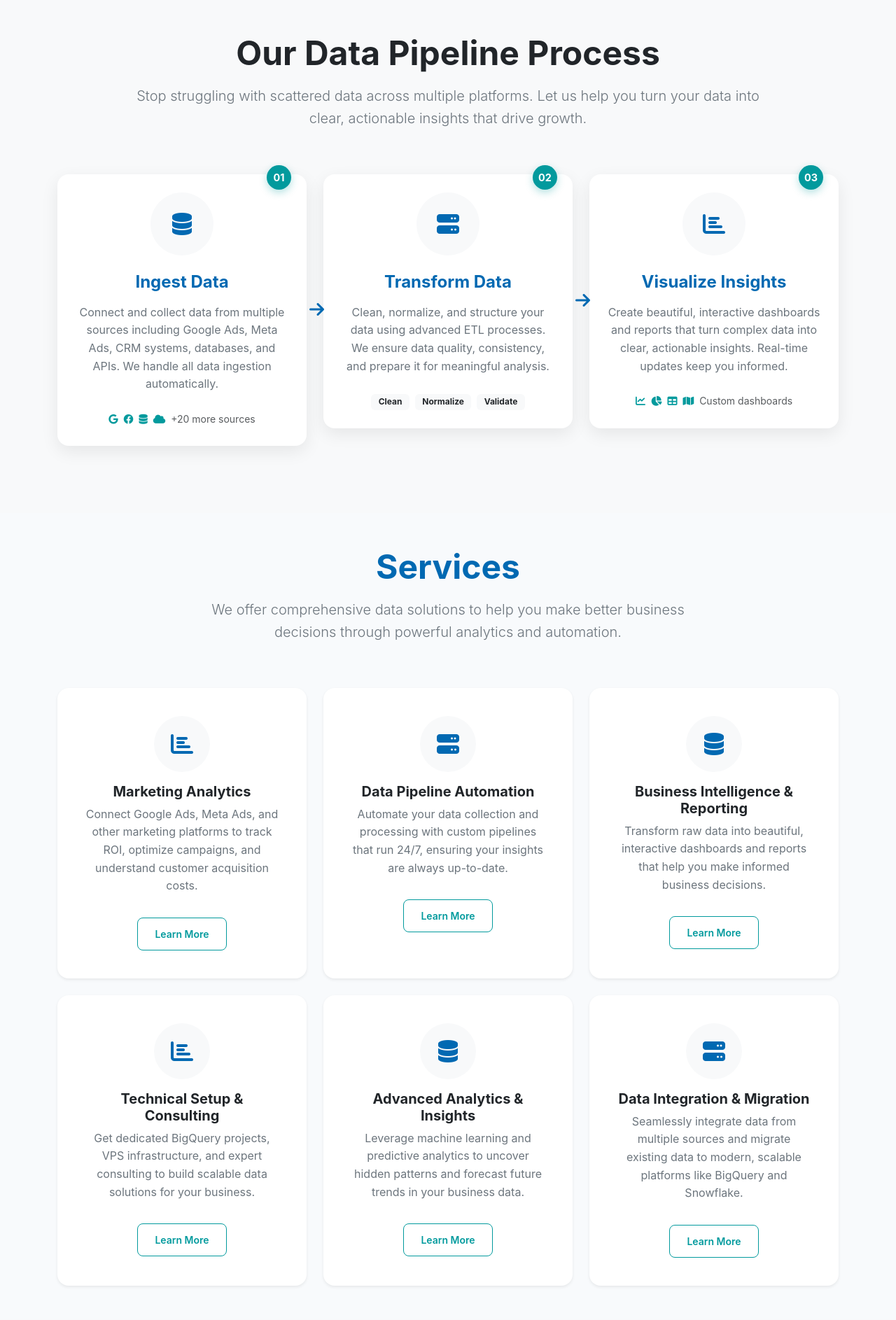
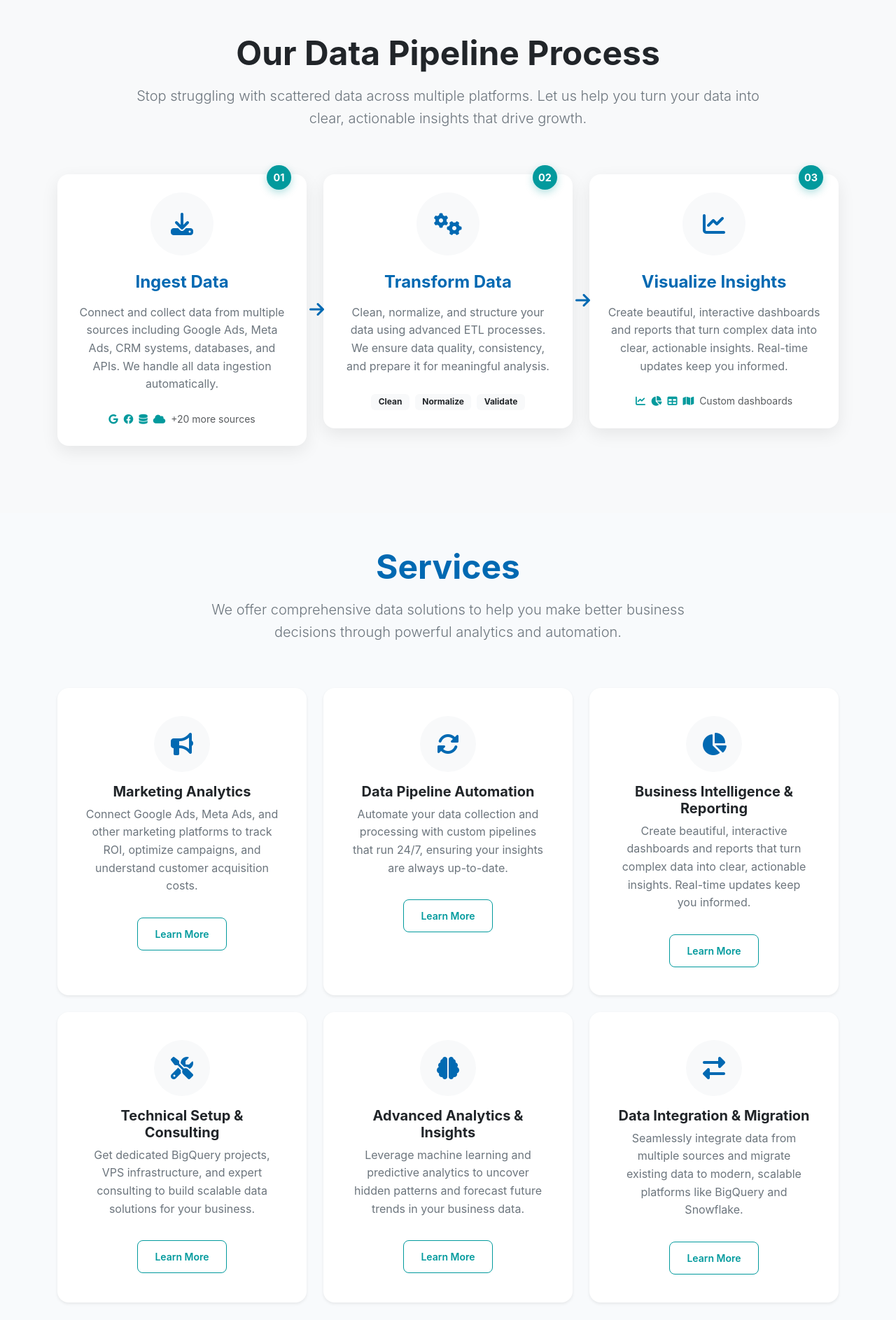
Before and after one commit to adillraza/datacharted, a Flask app: page / in a window 1280 px wide. Shown: the part 913-2799 px from the top of the page at 70% size. Run offline with Flask 3, Linux system fonts and the light colour scheme; some libraries are stand-ins or nearby versions.

Commit message:
Improve icons with better, more specific Font Awesome icons
Data Pipeline Process (3 steps):
- Ingest Data: fas fa-download (data ingestion)
- Transform Data: fas fa-cogs (processing/settings)
- Visualize Insights: fas fa-chart-line (analytics)

Services (6 cards):
- Marketing Analytics: fas fa-bullhorn (marketing/advertising)
- Data Pipeline Automation: fas fa-sync-alt (automation/sync)
- Business Intelligence: fas fa-chart-pie (reporting/BI)
- Technical Setup: fas fa-tools (setup/consulting)
- Advanced Analytics: fas fa-brain (AI/ML insights)
- Data Integration: fas fa-exchange-alt (data migration)

All icons use consistent text-secondary-blue color and clean bg-light backgrounds

```diff
--- a/app/templates/main/index.html
+++ b/app/templates/main/index.html
@@ -86,7 +86,7 @@
                     <div class="process-step-card h-100 p-4">
                         <div class="step-number">01</div>
                         <div class="bg-light rounded-circle d-inline-flex align-items-center justify-content-center mb-4" style="width: 90px; height: 90px;">
-                            <i class="fas fa-database fa-2x text-secondary-blue"></i>
+                            <i class="fas fa-download fa-2x text-secondary-blue"></i>
                         </div>
                         <h4 class="fw-bold mb-3 text-secondary-blue">Ingest Data</h4>
                         <p class="text-secondary mb-4">
@@ -115,7 +115,7 @@
                     <div class="process-step-card h-100 p-4">
                         <div class="step-number">02</div>
                         <div class="bg-light rounded-circle d-inline-flex align-items-center justify-content-center mb-4" style="width: 90px; height: 90px;">
-                            <i class="fas fa-server fa-2x text-secondary-blue"></i>
+                            <i class="fas fa-cogs fa-2x text-secondary-blue"></i>
                         </div>
                         <h4 class="fw-bold mb-3 text-secondary-blue">Transform Data</h4>
                         <p class="text-secondary mb-4">
@@ -142,7 +142,7 @@
                     <div class="process-step-card h-100 p-4">
                         <div class="step-number">03</div>
                         <div class="bg-light rounded-circle d-inline-flex align-items-center justify-content-center mb-4" style="width: 90px; height: 90px;">
-                            <i class="fas fa-chart-bar fa-2x text-secondary-blue"></i>
+                            <i class="fas fa-chart-line fa-2x text-secondary-blue"></i>
                         </div>
                         <h4 class="fw-bold mb-3 text-secondary-blue">Visualize Insights</h4>
                         <p class="text-secondary mb-4">
@@ -184,7 +184,7 @@
                 <div class="card h-100 text-center p-4 border-0 shadow-sm">
                     <div class="card-body">
                         <div class="bg-light rounded-circle d-inline-flex align-items-center justify-content-center mb-3" style="width: 80px; height: 80px;">
-                            <i class="fas fa-chart-bar fa-2x text-secondary-blue"></i>
+                            <i class="fas fa-bullhorn fa-2x text-secondary-blue"></i>
                         </div>
                         <h5 class="card-title fw-bold">Marketing Analytics</h5>
                         <p class="card-text text-secondary">
@@ -200,7 +200,7 @@
                 <div class="card h-100 text-center p-4 border-0 shadow-sm">
                     <div class="card-body">
                         <div class="bg-light rounded-circle d-inline-flex align-items-center justify-content-center mb-3" style="width: 80px; height: 80px;">
-                            <i class="fas fa-server fa-2x text-secondary-blue"></i>
+                            <i class="fas fa-sync-alt fa-2x text-secondary-blue"></i>
                         </div>
                         <h5 class="card-title fw-bold">Data Pipeline Automation</h5>
                         <p class="card-text text-secondary">
@@ -216,11 +216,11 @@
                 <div class="card h-100 text-center p-4 border-0 shadow-sm">
                     <div class="card-body">
                         <div class="bg-light rounded-circle d-inline-flex align-items-center justify-content-center mb-3" style="width: 80px; height: 80px;">
-                            <i class="fas fa-database fa-2x text-secondary-blue"></i>
+                            <i class="fas fa-chart-pie fa-2x text-secondary-blue"></i>
                         </div>
                         <h5 class="card-title fw-bold">Business Intelligence & Reporting</h5>
                         <p class="card-text text-secondary">
-                            Transform raw data into beautiful, interactive dashboards and reports that help you make informed business decisions.
+                            Create beautiful, interactive dashboards and reports that turn complex data into clear, actionable insights. Real-time updates keep you informed.
                         </p>
                         <a href="#" class="btn btn-outline-primary btn-sm mt-3">Learn More</a>
                     </div>
@@ -232,7 +232,7 @@
                 <div class="card h-100 text-center p-4 border-0 shadow-sm">
                     <div class="card-body">
                         <div class="bg-light rounded-circle d-inline-flex align-items-center justify-content-center mb-3" style="width: 80px; height: 80px;">
-                            <i class="fas fa-chart-bar fa-2x text-secondary-blue"></i>
+                            <i class="fas fa-tools fa-2x text-secondary-blue"></i>
                         </div>
                         <h5 class="card-title fw-bold">Technical Setup & Consulting</h5>
                         <p class="card-text text-secondary">
@@ -248,7 +248,7 @@
                 <div class="card h-100 text-center p-4 border-0 shadow-sm">
                     <div class="card-body">
                         <div class="bg-light rounded-circle d-inline-flex align-items-center justify-content-center mb-3" style="width: 80px; height: 80px;">
-                            <i class="fas fa-database fa-2x text-secondary-blue"></i>
+                            <i class="fas fa-brain fa-2x text-secondary-blue"></i>
                         </div>
                         <h5 class="card-title fw-bold">Advanced Analytics & Insights</h5>
                         <p class="card-text text-secondary">
@@ -264,7 +264,7 @@
                 <div class="card h-100 text-center p-4 border-0 shadow-sm">
                     <div class="card-body">
                         <div class="bg-light rounded-circle d-inline-flex align-items-center justify-content-center mb-3" style="width: 80px; height: 80px;">
-                            <i class="fas fa-server fa-2x text-secondary-blue"></i>
+                            <i class="fas fa-exchange-alt fa-2x text-secondary-blue"></i>
                         </div>
                         <h5 class="card-title fw-bold">Data Integration & Migration</h5>
                         <p class="card-text text-secondary">
```
